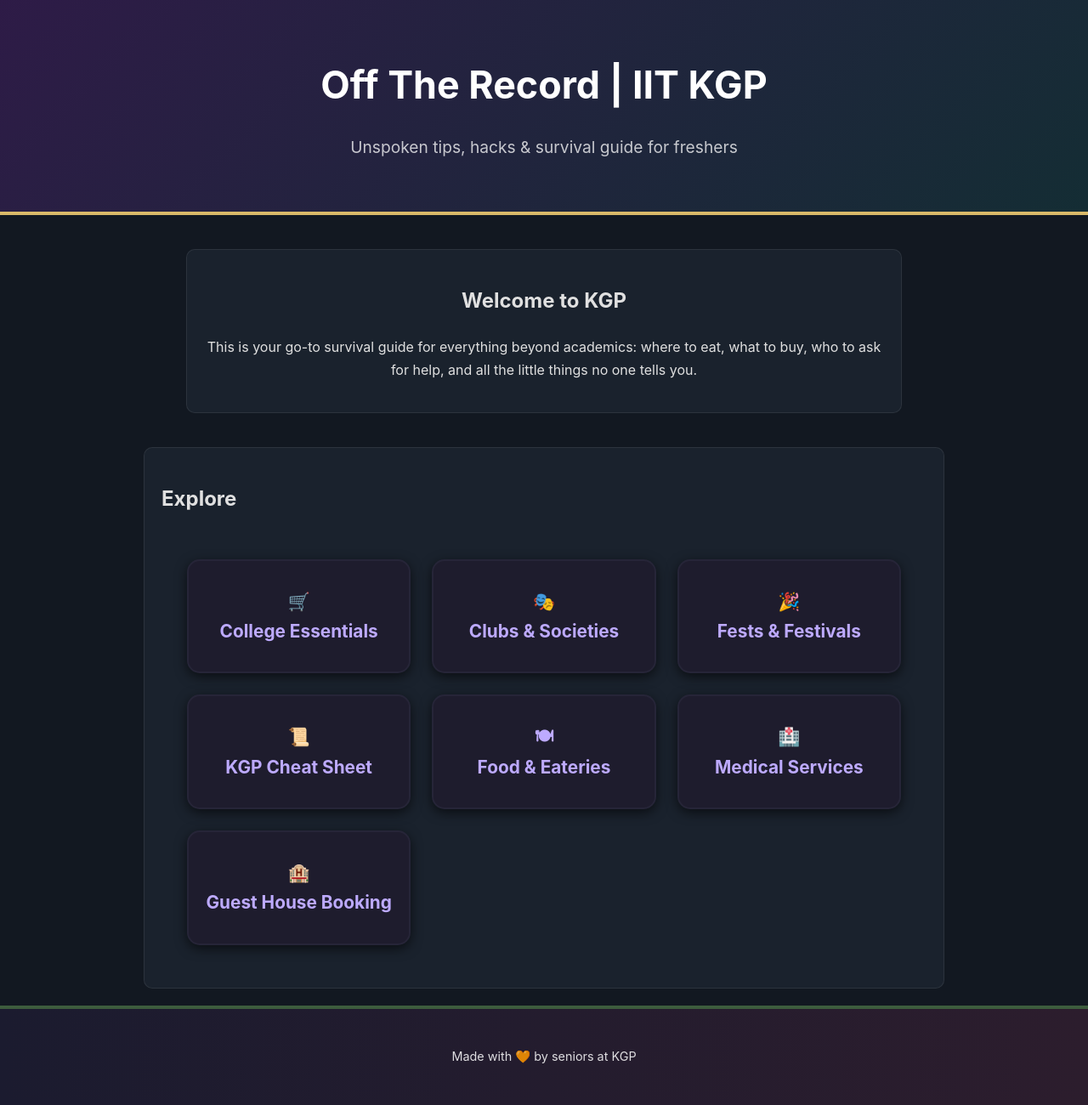
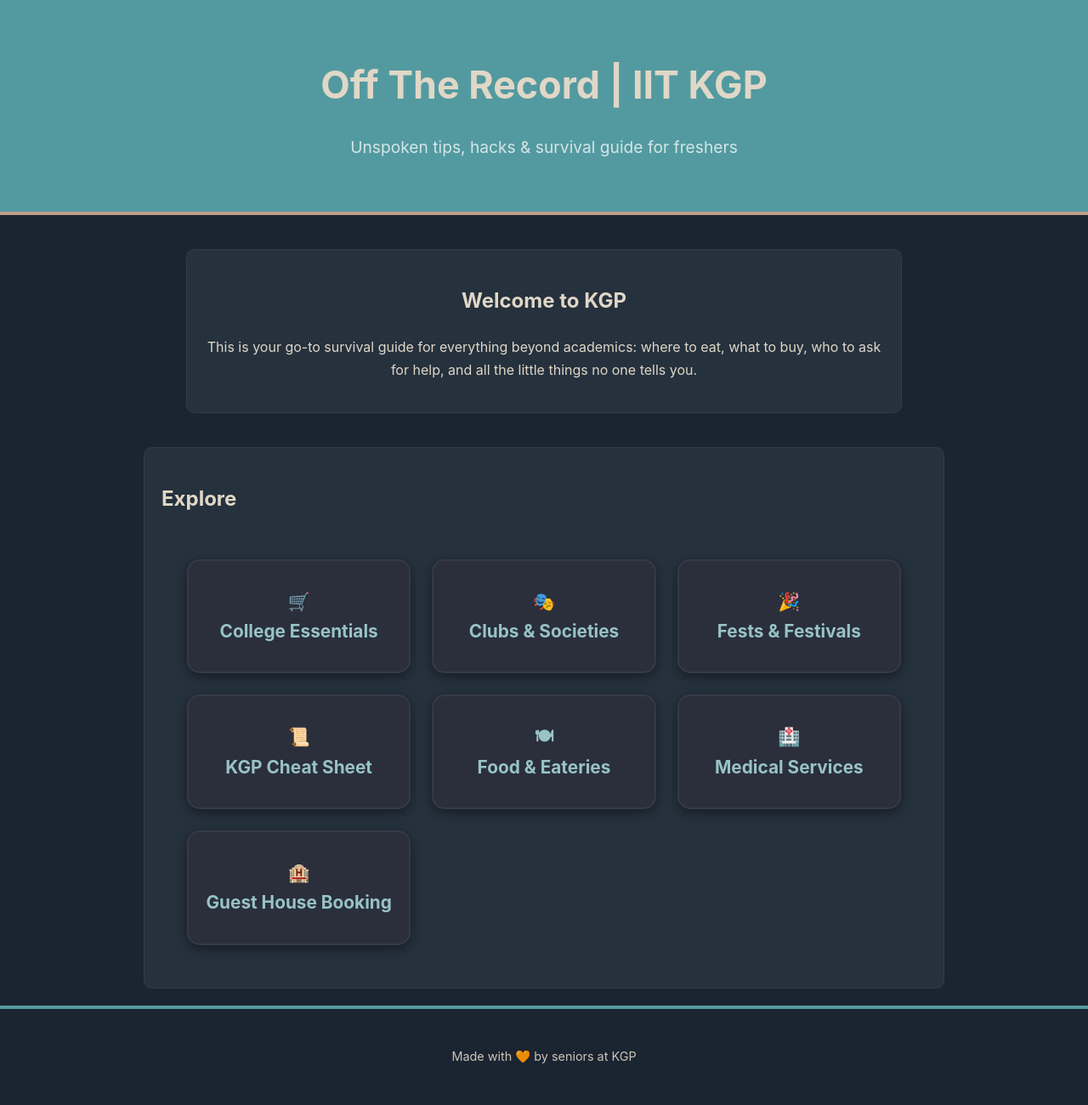
Before and after one commit to Off-The-Record-IITkgp/freshers-survival-kit, a plain HTML site: page index.html in a window 1280 px wide. Shown: the part 8-1308 px from the top of the page at 85% size. Drawn offline with Linux system fonts and the light colour scheme.

Commit message:
Update style.css

```diff
--- a/style.css
+++ b/style.css
@@ -2,22 +2,22 @@
 body {
   font-family: 'Inter', 'Segoe UI', sans-serif;
   margin: 0;
-  background-color: #121821; /* deeper cool dark blue */
-  color: #e0e0e0;
+  background-color: #1B2431; /* Gunmetal */
+  color: #E0D7C7; /* Bone for text */
   line-height: 1.7;
 }
 
 /* Header */
 .main-header {
-  background: linear-gradient(135deg, #2e1b47, #142d34); /* royal purple to dark teal */
+  background-color: #539AA0; /* Moonstone */
   padding: 40px 20px;
   text-align: center;
-  border-bottom: 4px solid #d9b969; /* rich gold */
+  border-bottom: 4px solid #BE9F89; /* Lion */
 }
 
 .main-header h1 {
   font-size: 2.8rem;
-  color: #fff;
+  color: #E0D7C7; /* Bone */
   margin-bottom: 10px;
 }
 
@@ -31,7 +31,7 @@ body {
   max-width: 800px;
   margin: 40px auto;
   text-align: center;
-  color: #e0e0e0;
+  color: #E0D7C7;
 }
 
 /* Card Grid */
@@ -45,26 +45,26 @@ body {
 }
 
 .card {
-  background: #1e1c2d; /* subtle purple-black contrast */
+  background: #2A2F3B; /* slightly lighter than Gunmetal */
   border-radius: 15px;
   padding: 30px 20px;
   text-align: center;
-  color: #f0f0f0;
-  border: 2px solid rgba(200, 200, 255, 0.05);
-  box-shadow: 0 4px 14px rgba(0, 0, 0, 0.6);
+  color: #E0D7C7;
+  border: 2px solid rgba(255, 255, 255, 0.05);
+  box-shadow: 0 4px 14px rgba(0, 0, 0, 0.4);
   transition: all 0.25s ease;
   font-size: 1.2rem;
 }
 
 .card:hover {
-  transform: translateY(-6px);
-  border-color: #cfa84a; /* gold edge */
-  box-shadow: 0 8px 18px rgba(255, 215, 0, 0.2);
+  transform: translateY(-5px);
+  border-color: #BE9F89; /* Lion */
+  box-shadow: 0 8px 18px rgba(190, 159, 137, 0.3);
 }
 
 .card a {
   text-decoration: none;
-  color: #bdaaff; /* moonlit lavender */
+  color: #98C3C7; /* Light Blue */
   font-weight: bold;
   font-size: 1.3rem;
   display: block;
@@ -73,9 +73,9 @@ body {
 /* Back Button */
 .back-home {
   display: inline-block;
-  background-color: #b93c47; /* deep ruby red */
-  color: white;
-  padding: 12px 24px;
+  background-color: #BE9F89; /* Lion */
+  color: #1B2431; /* Gunmetal text */
+  padding: 10px 20px;
   border-radius: 8px;
   text-decoration: none;
   font-weight: 600;
@@ -84,17 +84,18 @@ body {
 }
 
 .back-home:hover {
-  background-color: #8b2d39; /* deeper crimson on hover */
+  background-color: #98C3C7; /* Light Blue hover */
+  color: #1B2431;
 }
 
 /* Section Boxes */
 section {
-  background: #1a222d; /* slate-blue black box */
+  background: #25313D; /* deeper than card */
   padding: 20px;
   border-radius: 10px;
   margin: 20px auto;
   max-width: 900px;
-  border: 1px solid rgba(255, 255, 255, 0.08);
+  border: 1px solid rgba(255, 255, 255, 0.05);
 }
 
 /* Footer */
@@ -102,7 +103,7 @@ footer {
   text-align: center;
   padding: 30px;
   font-size: 0.9rem;
-  color: rgba(255, 255, 255, 0.85);
-  background: linear-gradient(to right, #1b1b2f, #2c1d2d);
-  border-top: 4px solid #3d5c3d;
+  color: rgba(224, 215, 199, 0.9);
+  background-color: #1B2431; /* Gunmetal */
+  border-top: 4px solid #539AA0; /* Moonstone */
 }
```
